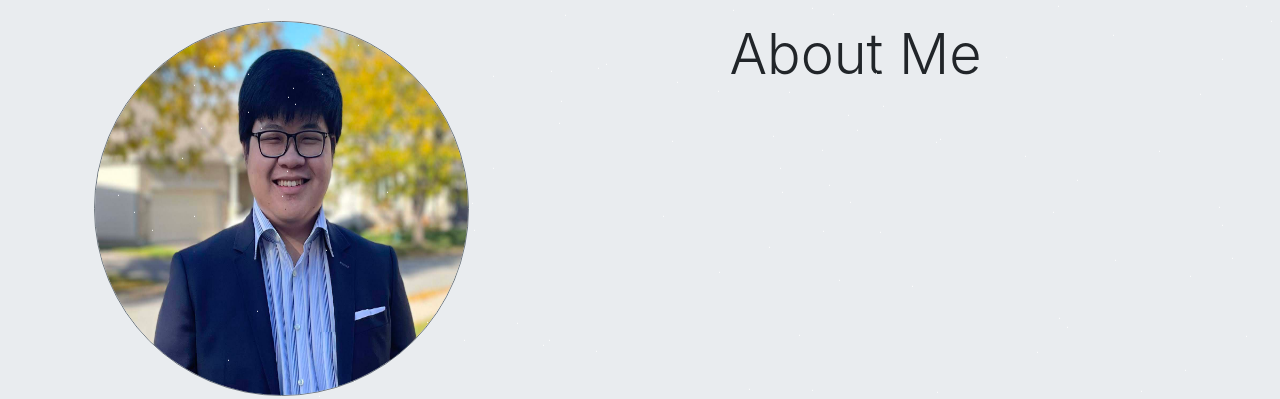
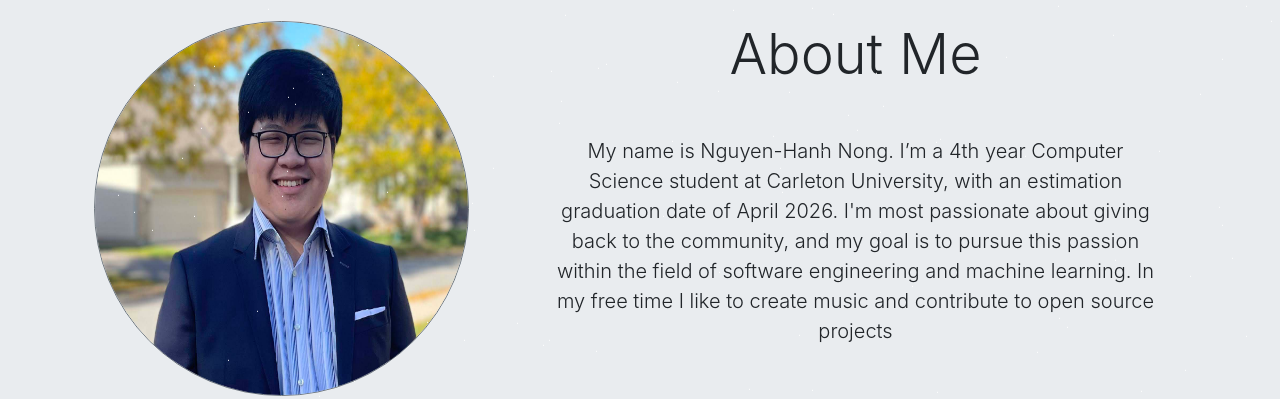
Before and after one commit to Nguyen-HanhNong/landing-page, a React (Create React App) app: page / in a window 1280 px wide. Shown: the part 843-1242 px from the top of the page. Built offline with nearby package versions, Linux system fonts and the light colour scheme; no server answers.

Commit message:
deploy changes

```diff
--- a/package.json
+++ b/package.json
@@ -1,7 +1,7 @@
 {
   "name": "developers-portfolio",
   "description": "A personal static website/portfolio template hosted with GitHub Pages, built to showcase my recent projects.",
-  "homepage": "https://Nguyen-HanhNong.github.io/landing-page",
+  "homepage": "https://nnong.dev",
   "version": "2.0.0",
   "dependencies": {
     "@testing-library/jest-dom": "^5.16.5",
--- a/src/editable-stuff/config.js
+++ b/src/editable-stuff/config.js
@@ -41,13 +41,13 @@ const about = {
   heading: "About Me",
   imageLink: require("../editable-stuff/headshot.jpg"),
   imageSize: 375,
-  messagge:
+  message:
     "My name is Nguyen-Hanh Nong. I’m a 4th year Computer Science student at Carleton University, with an estimation graduation date of April 2026. I'm most passionate about giving back to the community, and my goal is to pursue this passion within the field of software engineering and machine learning. In my free time I like to create music and contribute to open source projects",
   // resume: require("../editable-stuff/resume.pdf"),
 };
 
 // PROJECTS SECTION
-// Setting up project lenght will automatically fetch your that number of recently updated projects, or you can set this field 0 to show none.
+// Setting up project length will automatically fetch your that number of recently updated projects, or you can set this field 0 to show none.
 //      i.e: reposLength: 0,
 // If you want to display specfic projects, add the repository names,
 //      i.e ["repository-1", "repo-2"]
```
Also changed, not shown: 2 other files (tests, documents, lock files or other folders).
